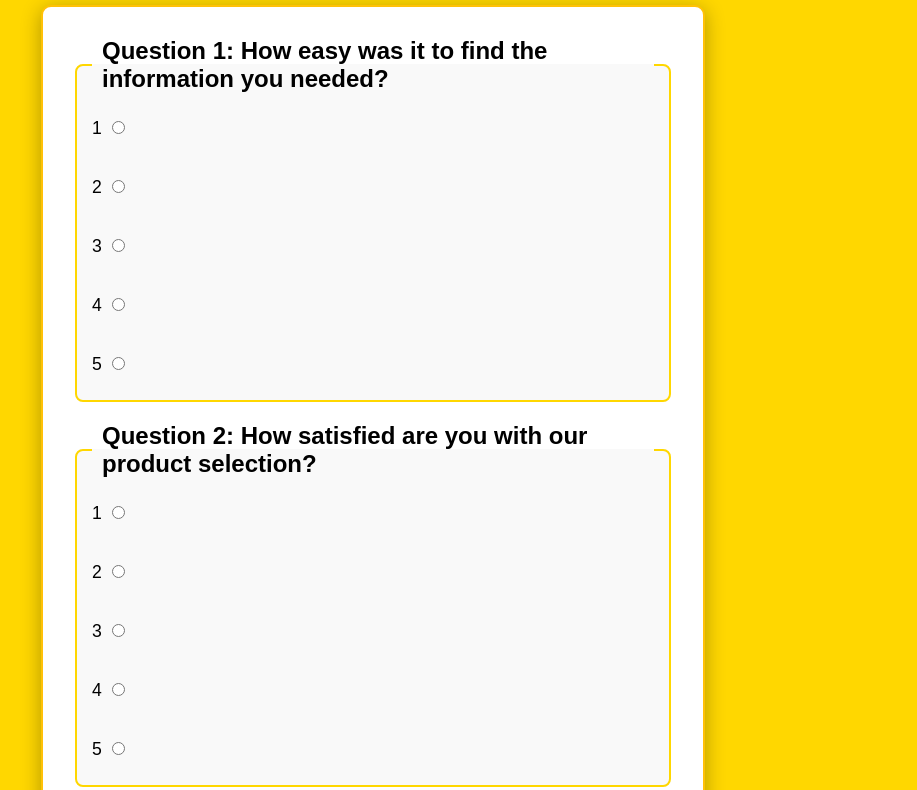
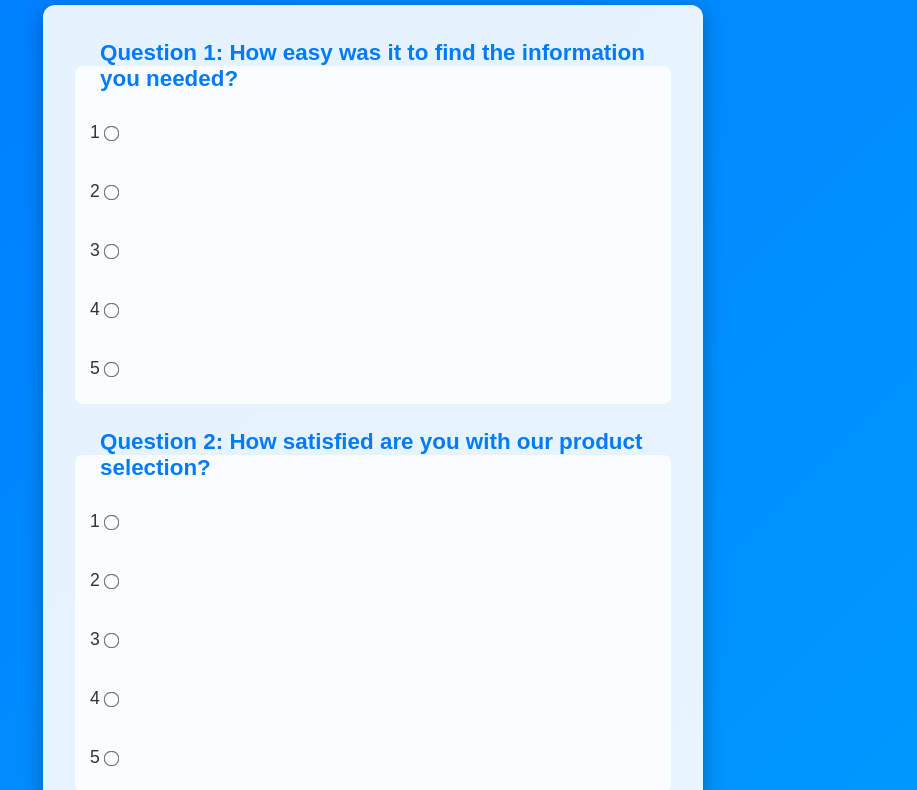
Before and after one commit to Enzoooo13/Survey-Form, a plain HTML site: page index.html in a window 1280 px wide. Shown: the part 107-897 px from the top of the page, without its empty margins (267-1184 px from the left). Drawn offline with Linux system fonts and the light colour scheme.

Commit message:
style.css

```diff
--- a/style.css
+++ b/style.css
@@ -1,70 +1,75 @@
 body {
-    font-family: 'Arial', sans-serif;
-    background-color: #ffd700;
+    font-family: 'Poppins', sans-serif;
+    background: linear-gradient(135deg, #007bff, #00c6ff);
     margin: 0;
     padding: 20px;
+    color: white;
 }
 
 h1 {
     text-align: center;
-    color: black;
     font-size: 2.5em;
     margin-bottom: 20px;
+    text-shadow: 2px 2px 10px rgba(0, 0, 0, 0.2);
 }
 
 form {
-    background: white;
-    border-radius: 10px;
-    box-shadow: 0 4px 20px rgba(0, 0, 0, 0.3);
+    background: rgba(255, 255, 255, 0.9);
+    border-radius: 12px;
+    box-shadow: 0 5px 20px rgba(0, 0, 0, 0.3);
     padding: 30px;
     max-width: 600px;
     margin: auto;
-    border: 2px solid #ffc107;
+    color: #333;
+    backdrop-filter: blur(10px);
 }
 
 fieldset {
-    border: 2px solid #ffd700;
+    border: none;
     border-radius: 8px;
     padding: 15px;
     margin-bottom: 20px;
-    background-color: #f9f9f9;
+    background-color: rgba(255, 255, 255, 0.8);
 }
 
 legend {
     font-weight: bold;
-    color: black;
-    font-size: 1.5em;
-    padding: 0 10px;
+    font-size: 1.4em;
+    padding: 5px 10px;
+    color: #007bff;
 }
 
 label {
-    display: block;
+    display: flex;
+    align-items: center;
     margin: 10px 0;
     font-size: 1.1em;
 }
 
 input[type="radio"] {
     margin-right: 10px;
+    transform: scale(1.2);
+    accent-color: #007bff;
 }
 
 input[type="submit"] {
-    background-color: #ffd700;
-    color: black;
+    background: #007bff;
+    color: white;
     border: none;
     padding: 12px 20px;
-    border-radius: 5px;
+    border-radius: 8px;
     cursor: pointer;
     font-size: 1.2em;
     display: block;
     margin: 20px auto;
-    transition: background-color 0.3s, transform 0.2s;
+    transition: all 0.3s ease;
 }
 
 input[type="submit"]:hover {
-    background-color: #ffc107;
-    transform: translateY(-2px);
+    background: #0056b3;
+    transform: scale(1.05);
 }
 
 input[type="submit"]:active {
-    transform: translateY(0);
+    transform: scale(1);
 }
```
